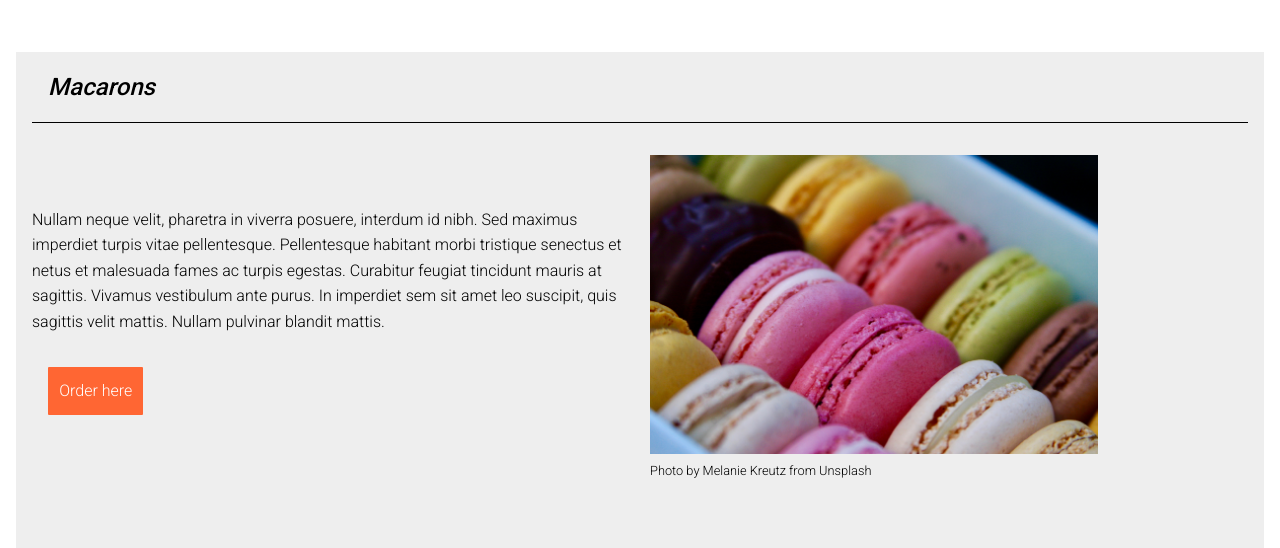
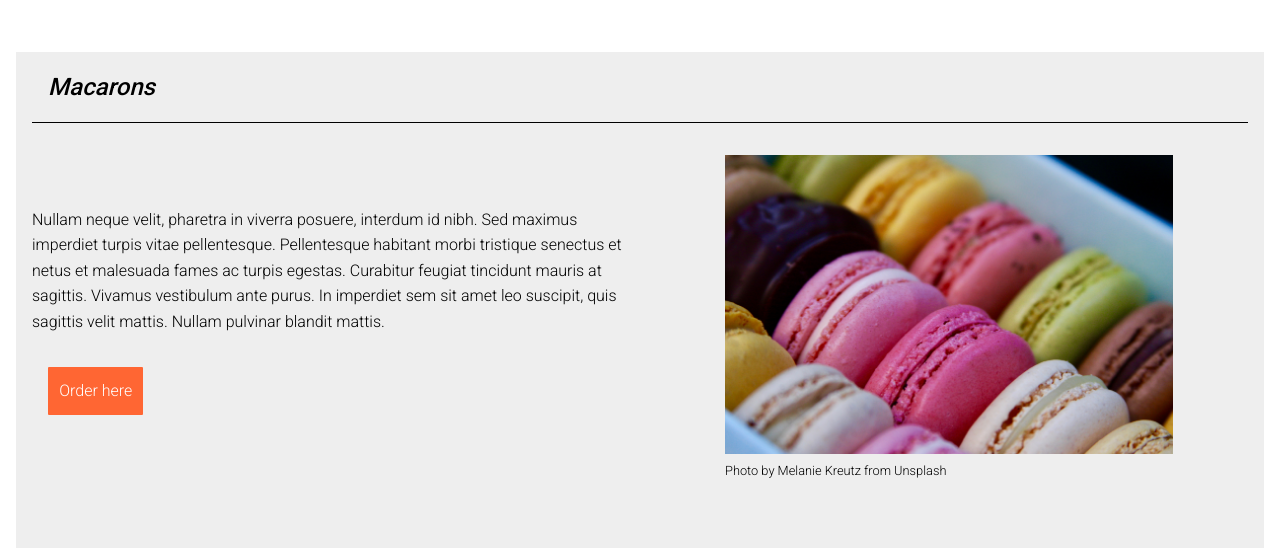
Before and after one commit to AmaPal09/UD_FEND_PRJ2, a plain HTML site: page index.html in a window 1280 px wide. Shown: the part 620-1168 px from the top of the page. Drawn offline with Linux system fonts and the light colour scheme.

Commit message:
Chng: Change item alignment in landing container grid

```diff
--- a/css/main.css
+++ b/css/main.css
@@ -213,7 +213,8 @@ section {
 	display: grid;
 	grid-template-columns: 1fr 1fr;
 	grid-gap: 20px;
-	justify-content: center;
+	/*justify-content: center;*/
+	justify-items: center;
     align-items: center;
     grid-column-start: reverse;
 }
```
